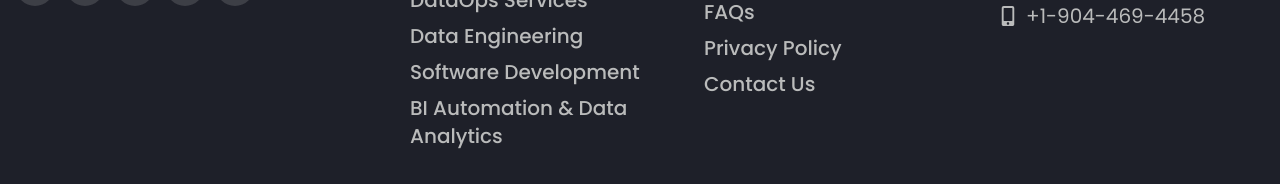
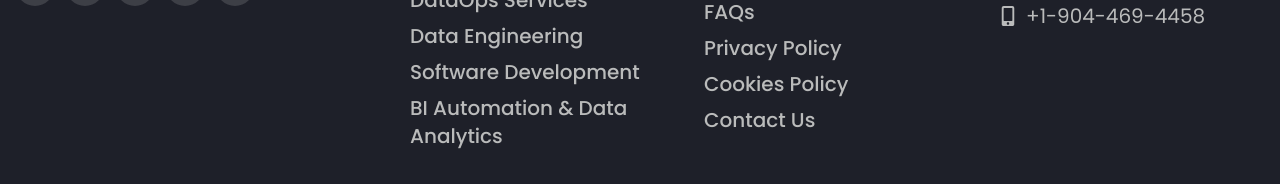
Before and after one commit to nleg1010/Nsigma, a Next.js app: page /contact-us in a window 1280 px wide. Shown: the part 1399-1583 px from the top of the page. Built offline with nearby package versions, Linux system fonts and the light colour scheme.

Commit message:
link in footer

```diff
--- a/src/components/footer.tsx
+++ b/src/components/footer.tsx
@@ -206,6 +206,14 @@ export default function Footer() {
 								</li>
 								<li>
 									<Link
+										href="/cookies-policy"
+										className="text-xl font-medium text-lightGray hover:text-white transition-colors"
+									>
+										Cookies Policy
+									</Link>
+								</li>
+								<li>
+									<Link
 										href="/contact-us"
 										className="text-xl font-medium text-lightGray hover:text-white transition-colors"
 									>
```
